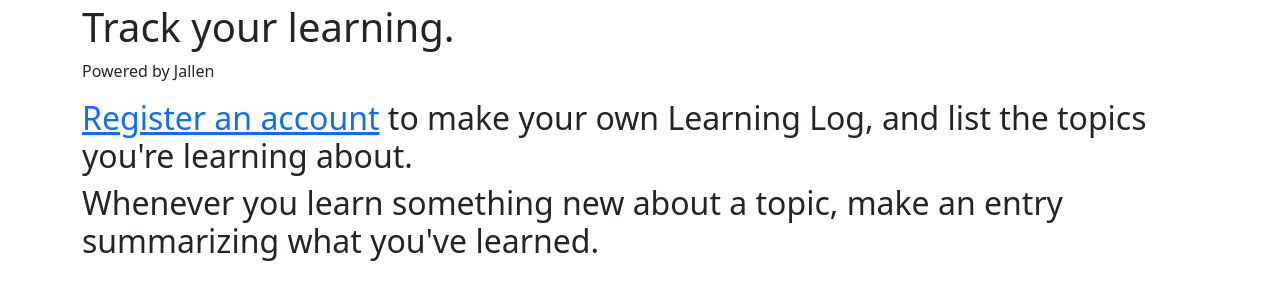
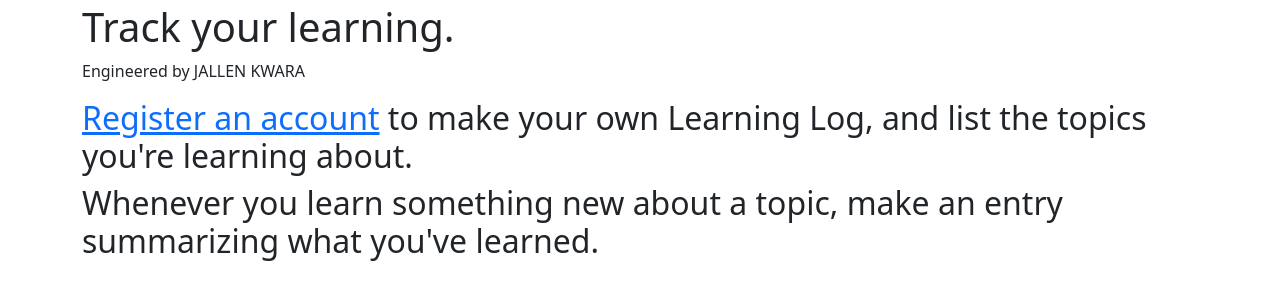
Before and after one commit to jalleennn/learning_log, a Django app: page / in a window 1280 px wide. Shown: the part 43-346 px from the top of the page. Run offline with Django 5.2, Linux system fonts and the light colour scheme; some libraries are stand-ins or nearby versions.

Commit message:
Final touch leaving a fingerprint

```diff
--- a/learning_logs/templates/learning_logs/index.html
+++ b/learning_logs/templates/learning_logs/index.html
@@ -3,7 +3,7 @@
 {% block header%}
    <div class='jumbotron'>
     <h1>Track your learning.</h1><!--we place a tagline inside the jumbotron element, to give first time visitors what the Learning Log is about.-->
-    <p>Powered by Jallen</p>
+    <p>Engineered by JALLEN KWARA</p>
    </div>
 {% endblock header %}
 
--- a/learning_logs/views.py
+++ b/learning_logs/views.py
@@ -63,7 +63,7 @@ def new_topic(request):
 @login_required
 def new_entry(request, topic_id): # function new_entry has an topic_id it receives from the url.
     """Add a new entry for a particular topic."""
-    topic = Topic.objects.get(id=topic_id) # we need the topic to render the page and process the form.
+    # we need the topic to render the page and process the form.
 
     topic = get_object_or_404(Topic, id=topic_id, owner=request.user)
 
@@ -76,7 +76,7 @@ def new_entry(request, topic_id): # function new_entry has an topic_id it receiv
             new_entry.topic = topic # set the new entry topic attribute to topic and  pulls the topic from database
             new_entry.save() # saves the entry to the database
 
-            return HttpResponseRedirect(reverse('learning_logs:topic', args=[topic_id])) # redirects the user to the topic page
+            return redirect('learning_logs:topic', topic_id=topic_id) # redirects the user to the topic page
     else:
         # POST data submitted ; process data.
         form = EntryForm()
```
